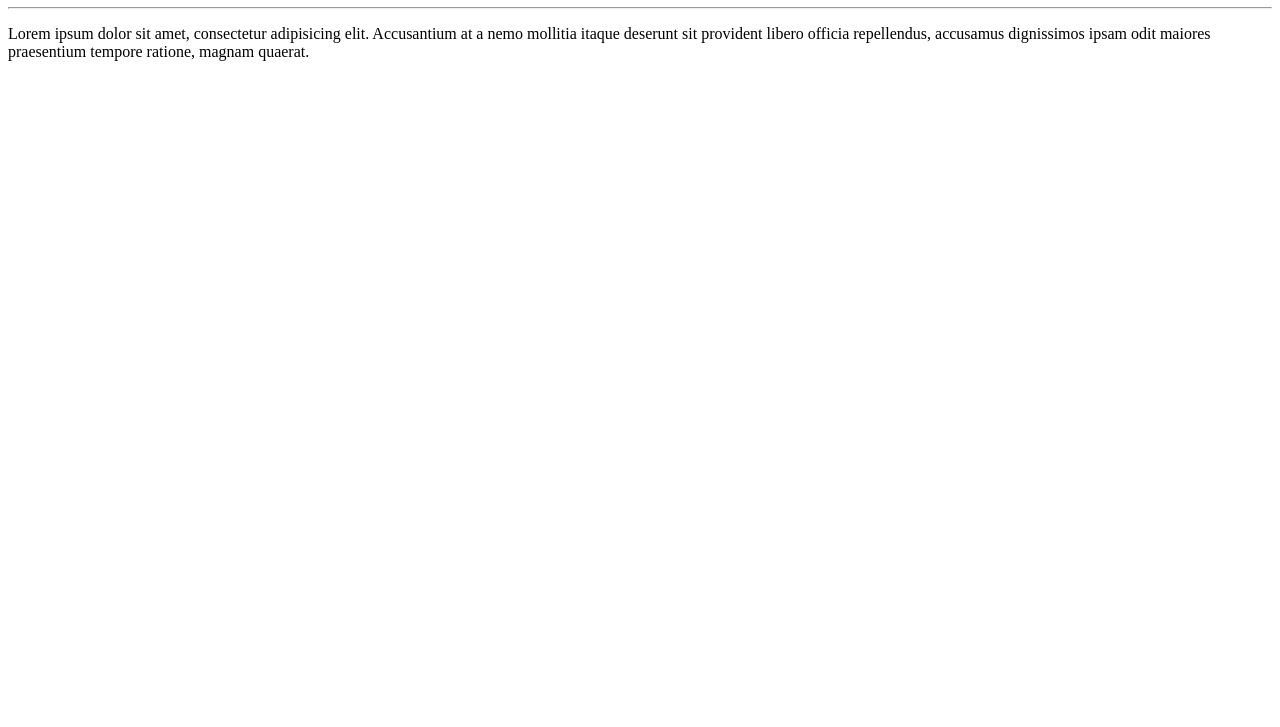
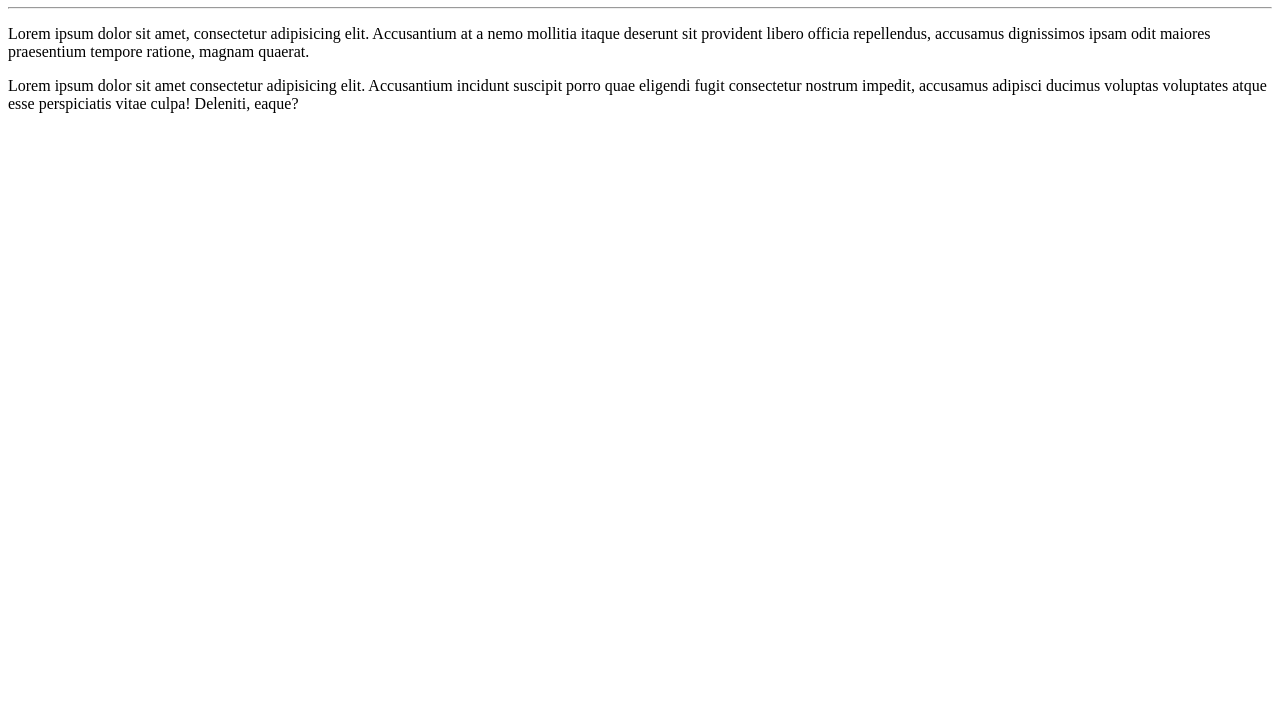
Before and after one commit to Haruminfps/repository-lab, a plain HTML site: page ww.com/index.html in a window 1280 px wide. Shown: the part 73-800 px from the top of the page. Drawn offline with Linux system fonts and the light colour scheme.

Commit message:
Add.index

```diff
--- a/ww.com/index.html
+++ b/ww.com/index.html
@@ -10,5 +10,6 @@
     <h1>HEYYYY</h1>
     <hr>
     <P> Lorem ipsum dolor sit amet, consectetur adipisicing elit. Accusantium at a nemo mollitia itaque deserunt sit provident libero officia repellendus, accusamus dignissimos ipsam odit maiores praesentium tempore ratione, magnam quaerat.</P>
+    <p>Lorem ipsum dolor sit amet consectetur adipisicing elit. Accusantium incidunt suscipit porro quae eligendi fugit consectetur nostrum impedit, accusamus adipisci ducimus voluptas voluptates atque esse perspiciatis vitae culpa! Deleniti, eaque?</p>
 </body>
 </html>
```
